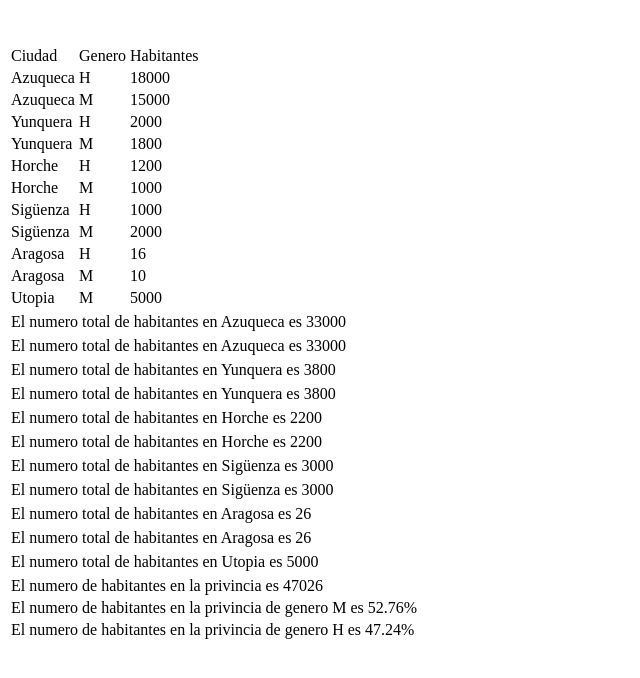
After one commit to danielcano1/EjemploPHPdeClase_2017-18, a PHP site: page /guadaArray.php in a window 1280 px wide. The commit adds this page. Shown: the top 678 px of the page, without its empty margins (0-640 px from the left). Run offline with PHP 8.4, Linux system fonts and the light colour scheme.

Commit message:
david cruz 08/02/2018

```diff
--- /dev/null
+++ b/David_Cruz/guadaArray.php
@@ -0,0 +1,94 @@
+<?php
+$guadaArray["Azuqueca"]["H"]=18000;
+$guadaArray["Azuqueca"]["M"]=15000;
+$guadaArray["Yunquera"]["H"]=2000;
+$guadaArray["Yunquera"]["M"]=1800;
+$guadaArray["Horche"]["H"]=1200;
+$guadaArray["Horche"]["M"]=1000;
+$guadaArray["Sigüenza"]["H"]=1000;
+$guadaArray["Sigüenza"]["M"]=2000;
+$guadaArray["Aragosa"]["H"]=16;
+$guadaArray["Aragosa"]["M"]=10;
+$guadaArray["Utopia"]["M"]=5000;
+echo "<br/><br/>";
+
+
+function numHabitantesCiudad($array){
+    foreach ($array as $ciudad=>$generos){
+        foreach ($generos as $genero=>$numHabitantes){
+            if (!isset($array[$ciudad]["H"])){
+                $array[$ciudad]["H"]=0;
+            }
+            if (!isset($array[$ciudad]["M"])){
+                $array[$ciudad]["M"]=0;
+            }
+            $suma=$array[$ciudad]["H"]+$array[$ciudad]["M"];
+            echo "<table>";
+            echo "<tr><td>El numero total de habitantes en ".$ciudad." es ".$suma."</td></tr>";
+            echo "</table>";
+        }
+    }
+}
+function numHabitantesProvincia($array){
+    $sumatorio=0;
+    foreach ($array as $ciudad=>$generos){
+        foreach ($generos as $genero=>$numHabitantes){
+            $sumatorio=$sumatorio+$numHabitantes;
+        }
+    }
+    return $sumatorio;
+}
+function totalPorGenero($array, $sexo){
+    $sumaHombres=0;
+    $sumaMujeres=0;
+    foreach ($array as $ciudad=>$generos){
+        foreach ($generos as $genero=>$numHabitantes){
+            if ($genero=="H"){
+                $sumaHombres=$sumaHombres+$numHabitantes;
+            }
+            if ($genero=="M"){
+                $sumaMujeres=$sumaMujeres+$numHabitantes;
+            }
+        }
+    }
+    if ($sexo=="H"){
+        return $sumaHombres;
+    }else{
+          return $sumaMujeres;
+        }
+}
+function porcentajePoblacion($array, $sexo){
+    $numeroTotalHabitantes=numHabitantesProvincia($array);
+    $numeroTotalGenero=totalPorGenero($array, $sexo);
+    $porcentaje=($numeroTotalGenero/$numeroTotalHabitantes)*100;
+    $porcentaje=round($porcentaje, 2);
+    return $porcentaje;
+}
+echo "<table>
+    <tr>
+        <td>Ciudad</td>
+        <td>Genero</td>
+        <td>Habitantes</td>
+    </tr>";
+
+foreach ($guadaArray as $ciudad=>$generos){
+    foreach ($generos as $genero=>$numHabitantes){
+        echo "<tr><td>".$ciudad."</td><td>".$genero."</td><td>".$numHabitantes."</td>";
+    }
+}
+"</table>";
+$sexo="M";
+$suma=numHabitantesCiudad($guadaArray, $ciudad);
+$totalHabitantesProvincia=numHabitantesProvincia($guadaArray);
+$porcentajeMujeres=porcentajePoblacion($guadaArray, $sexo);
+$porcentajeHombres=100-$porcentajeMujeres;
+echo "<table>";
+echo "<tr><td>El numero de habitantes en la privincia es ".$totalHabitantesProvincia."</td></tr>";
+echo "<tr><td>El numero de habitantes en la privincia de genero ".$sexo." es ".$porcentajeMujeres."%</td></tr>";
+echo "<tr><td>El numero de habitantes en la privincia de genero H es ".$porcentajeHombres."%</td></tr>";
+echo "</table>";
+echo "<br/><br/>";
+
+
+
+?>
```
Also changed, not shown: David_Cruz/arraymultiTabla.php (+4 -4 lines).
